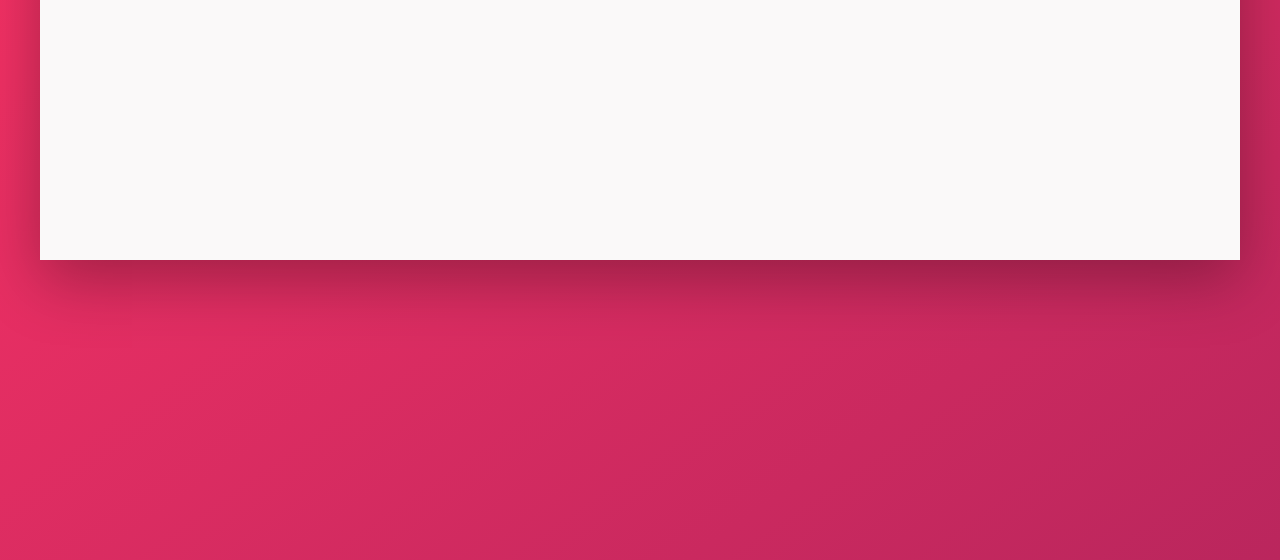
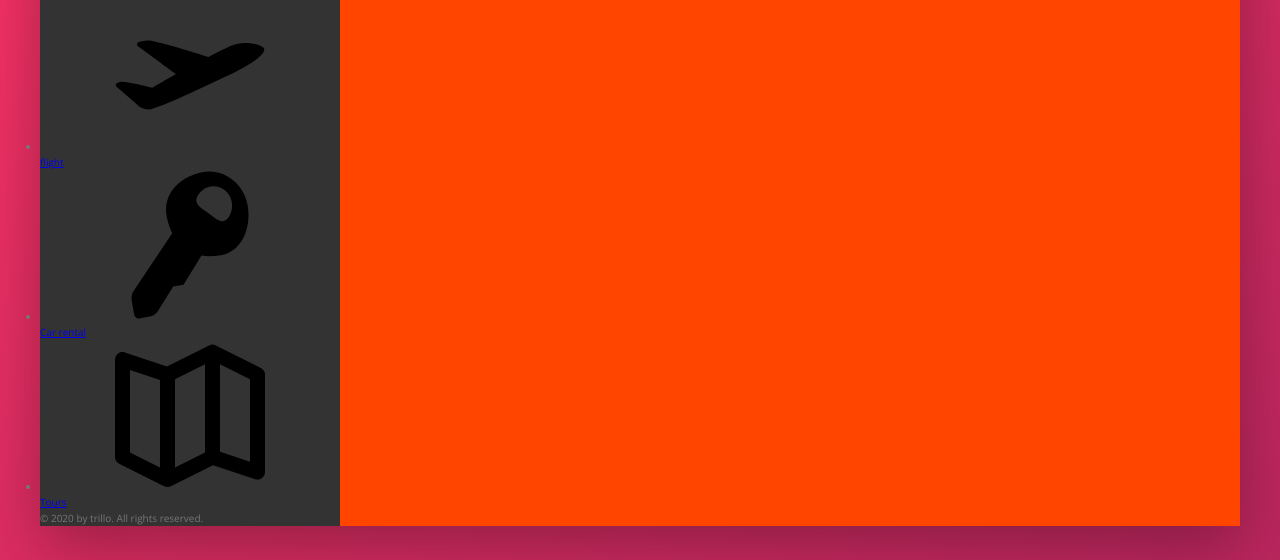
Before and after one commit to paulo4fs/TrilloCssProject, a website: page index.html in a window 1280 px wide. Shown: the part 320-880 px from the top of the page. Drawn offline with nearby package versions, Linux system fonts and the light colour scheme.

Commit message:
adding the sidebar

```diff
--- a/index.html
+++ b/index.html
@@ -59,12 +59,47 @@
 
       <div class="content">
         <nav class="sidebar">
-          Navigation
+          <ul class="side-nav">
+            <li class="side-nav__item">
+              <a href="#" class="side-nav__link">
+                <svg class="side-nav__icon">
+                  <use xlink:href="img/sprite2.svg#icon-home"></use>
+                  <span>Hotel</span>
+                </svg>
+              </a>
+            </li>
+            <li class="side-nav__item">
+              <a href="#" class="side-nav__link">
+                <svg class="side-nav__icon">
+                  <use
+                    xlink:href="img/sprite2.svg#icon-aircraft-take-off"
+                  ></use>
+                  <span>flight</span>
+                </svg>
+              </a>
+            </li>
+            <li class="side-nav__item">
+              <a href="#" class="side-nav__link">
+                <svg class="side-nav__icon">
+                  <use xlink:href="img/sprite2.svg#icon-key"></use>
+                  <span>Car rental</span>
+                </svg>
+              </a>
+            </li>
+            <li class="side-nav__item">
+              <a href="#" class="side-nav__link">
+                <svg class="side-nav__icon">
+                  <use xlink:href="img/sprite2.svg#icon-map"></use>
+                  <span>Tours</span>
+                </svg>
+              </a>
+            </li>
+          </ul>
+          <div class="legal">
+            &copy; 2020 by trillo. All rights reserved.
+          </div>
         </nav>
-
-        <main class="hotel-view">
-          hotel-view
-        </main>
+        <main class="hotel-view"></main>
       </div>
     </div>
   </body>
--- a/sass/_components.scss
+++ b/sass/_components.scss
@@ -107,5 +107,5 @@
     height: 3.75rem;
     border-radius: 50%;
     margin: auto 1rem;
+  }
 }
-}
```
